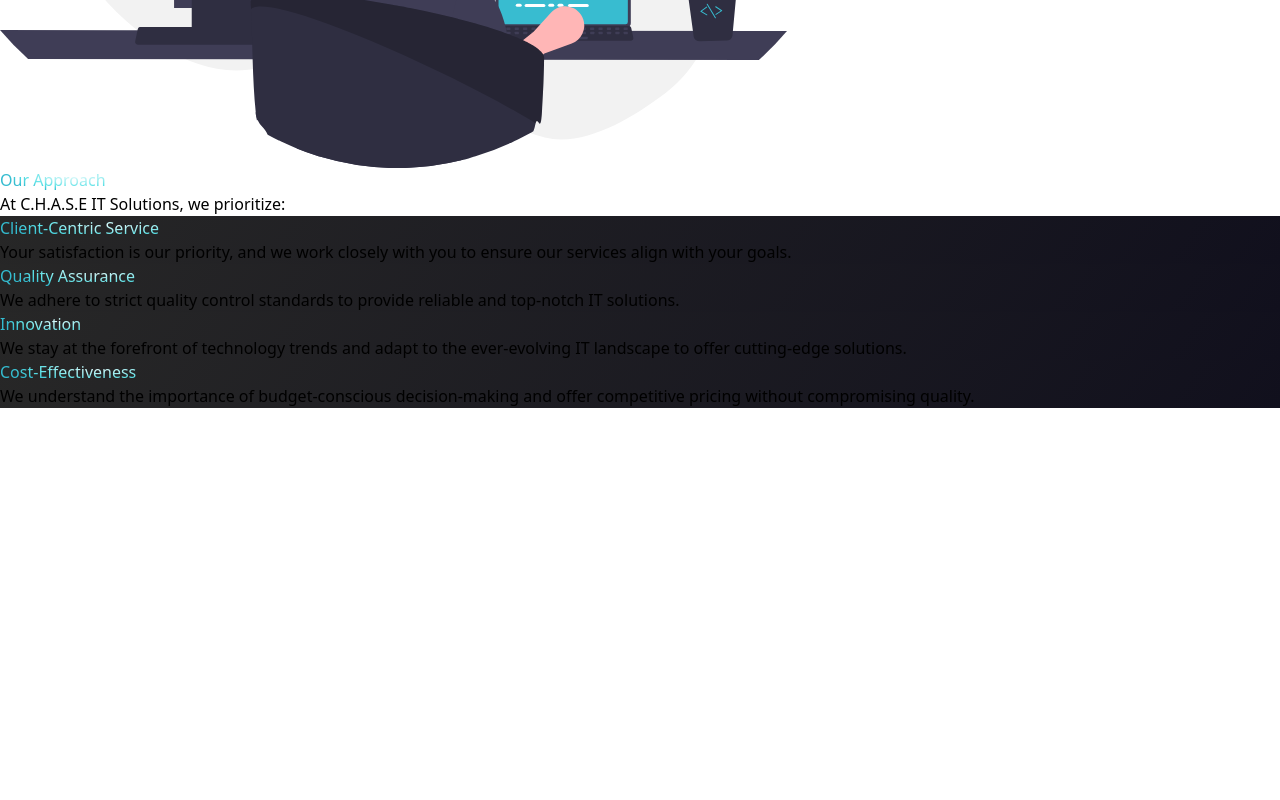
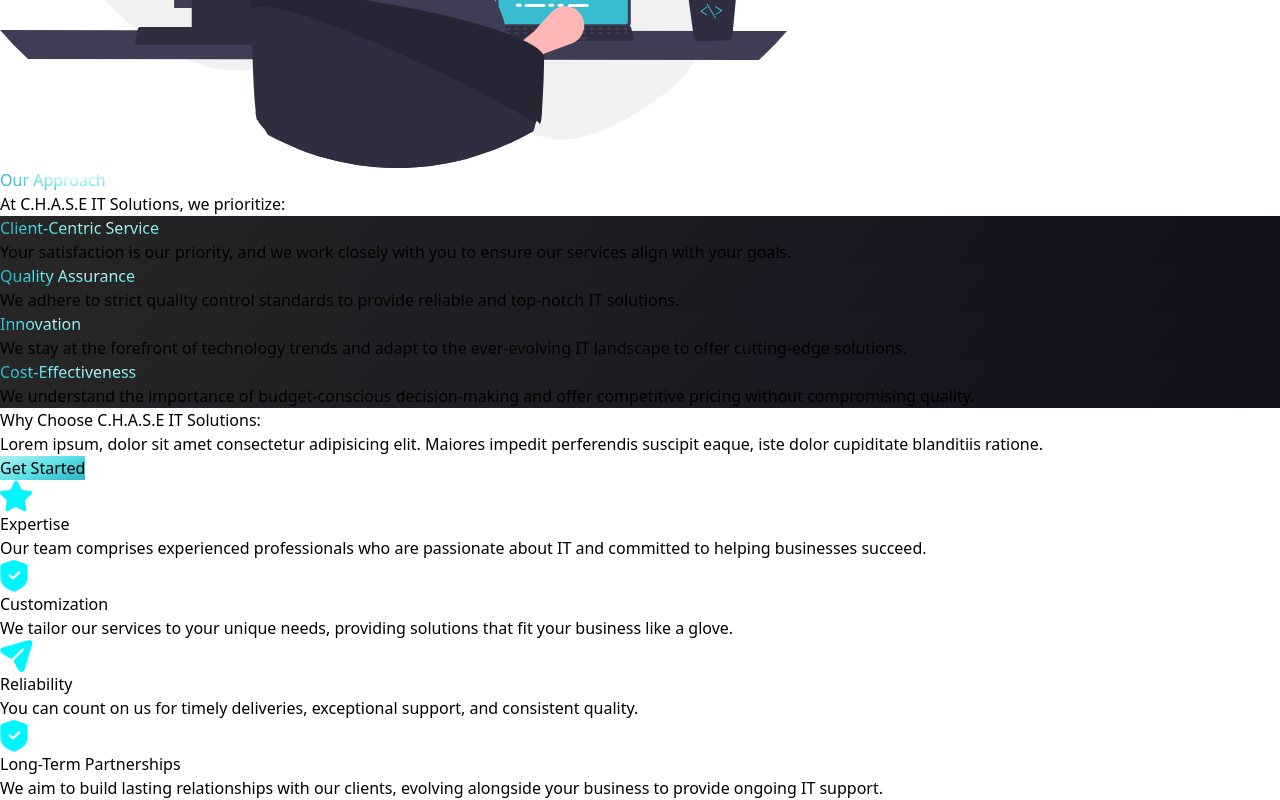
Before and after one commit to DylanLee0918/chase-it-solution-v2, a React (Vite) app: page / in a window 1280 px wide. Shown: the part 3654-4454 px from the top of the page. Before the commit the page ends 4062 px from the top, so only its background shows below. Built offline with nearby package versions, Linux system fonts and the light colour scheme.

Commit message:
Finalized approach section

```diff
--- a/src/Root.tsx
+++ b/src/Root.tsx
@@ -7,6 +7,7 @@
   CompanyOverview,
   Services,
   Approach,
+  WhyChooseUs,
 } from "./core/components";
 import styles from "./style";
 
@@ -33,6 +34,7 @@
             <CompanyOverview />
             <Services />
             <Approach />
+            <WhyChooseUs />
           </div>
         </div>
       </div>
--- a/src/constants/index.ts
+++ b/src/constants/index.ts
@@ -1,4 +1,4 @@
-import { facebook, instagram, linkedin, twitter } from "../assets";
+import { facebook, instagram, linkedin, twitter, send, shield, star,  } from "../assets";
 // import { people01, people02, people03, facebook, instagram, linkedin, twitter, airbnb, binance, coinbase, dropbox, send, shield, star  } from "../assets";
 
 interface navigationLinks {
@@ -29,36 +29,43 @@
   },
 ];
 
-// interface featureData {
-//   id: string;
-//   icon: string;
-//   title: string;
-//   content: string;
-// }
+interface featureData {
+  id: string;
+  icon: string;
+  title: string;
+  content: string;
+}
 
-// export const features: featureData[] = [
-//   {
-//     id: "feature-1",
-//     icon: star,
-//     title: "Rewards",
-//     content:
-//       "The best credit cards offer some tantalizing combinations of promotions and prizes",
-//   },
-//   {
-//     id: "feature-2",
-//     icon: shield,
-//     title: "100% Secured",
-//     content:
-//       "We take proactive steps make sure your information and transactions are secure.",
-//   },
-//   {
-//     id: "feature-3",
-//     icon: send,
-//     title: "Balance Transfer",
-//     content:
-//       "A balance transfer credit card can save you a lot of money in interest charges.",
-//   },
-// ];
+export const features: featureData[] = [
+  {
+    id: "feature-1",
+    icon: star,
+    title: "Expertise",
+    content:
+      "Our team comprises experienced professionals who are passionate about IT and committed to helping businesses succeed.",
+  },
+  {
+    id: "feature-2",
+    icon: shield,
+    title: "Customization",
+    content:
+      "We tailor our services to your unique needs, providing solutions that fit your business like a glove.",
+  },
+  {
+    id: "feature-3",
+    icon: send,
+    title: "Reliability",
+    content:
+      "You can count on us for timely deliveries, exceptional support, and consistent quality.",
+  },
+  {
+    id: "feature-4",
+    icon: shield,
+    title: "Long-Term Partnerships",
+    content:
+      "We aim to build lasting relationships with our clients, evolving alongside your business to provide ongoing IT support.",
+  },
+];
 
 // interface feedbackData {
 //   id: string;
--- a/src/core/components/WhyChooseUs.tsx
+++ b/src/core/components/WhyChooseUs.tsx
@@ -1,9 +1,70 @@
 import React, { FunctionComponent } from "react";
+import styles, { layout } from "../../style";
+import Button from "../../shared/components/Button";
+import { features } from "../../constants";
+
+interface featureProps {
+  icon: string;
+  title: string;
+  content: string;
+  index: number;
+}
+
+const FeatureCard: FunctionComponent<featureProps> = ({
+  icon,
+  title,
+  content,
+  index,
+}) => (
+  <div
+    className={`flex flex-row justify-center items-center p-6 rounded-[20px] ${
+      index !== features.length - 1 ? "mb-6" : "mb-0"
+    } feature-card`}
+  >
+    <div
+      className={`w-[64px] h-[64px] rounded-full ${styles.flexCenter} bg-dimBlue mr-4`}
+    >
+      <img src={icon} alt='star' className='w-[50%] h-[50%] object-contain' />
+    </div>
+    <div className='flex-1 flex flex-col ml-3'>
+      <h4 className='font-poppins font-semibold text-white text-[18px] leading-[23.4px] mb-1'>
+        {title}
+      </h4>
+      <p className='font-poppins font-normal text-dimWhite text-[16px] leading-[24px]'>
+        {content}
+      </p>
+    </div>
+  </div>
+);
 
 const WhyChooseUs: FunctionComponent = () => {
   return (
     <React.Fragment>
-      <div>WhyChooseUs</div>
+      <section className={`${layout.section}`}>
+        <div className={`${layout.sectionInfo}`}>
+          <h2 className={`${styles.heading2}`}>
+            Why Choose C.H.A.S.E IT Solutions:
+          </h2>
+          <p className={`${styles.paragraph} max-w-[470px] mt-5`}>
+            Lorem ipsum, dolor sit amet consectetur adipisicing elit. Maiores
+            impedit perferendis suscipit eaque, iste dolor cupiditate blanditiis
+            ratione.
+          </p>
+
+          <Button styles='mt-10' />
+        </div>
+
+        <div className={`${layout.sectionImg} flex-col`}>
+          {features.map((feature, index) => (
+            <FeatureCard
+              icon={feature.icon}
+              title={feature.title}
+              content={feature.content}
+              index={index}
+            />
+          ))}
+        </div>
+      </section>
     </React.Fragment>
   );
 };
--- /dev/null
+++ b/src/shared/components/Button.tsx
@@ -0,0 +1,20 @@
+import React, { FunctionComponent } from "react";
+
+interface buttonProps {
+  styles: string;
+}
+
+const Button: FunctionComponent<buttonProps> = ({ styles }) => {
+  return (
+    <React.Fragment>
+      <button
+        type='button'
+        className={`py-4 px-6 font-poppins font-medium text-[18px] text-primary bg-blue-gradient rounded-[10px] outline-none ${styles}`}
+      >
+        Get Started
+      </button>
+    </React.Fragment>
+  );
+};
+
+export default Button;
--- a/src/style.ts
+++ b/src/style.ts
@@ -23,7 +23,7 @@
 const styles: cssStyle = {
     boxWidth: "xl:max-w-[1280px] w-full",
 
-    heading2: "font-poppins font-semibold xs:text-[48px] text-[40px] text-white xs:leading-[76.8px] leading-[66.8px] w-full",
+    heading2: "font-poppins font-semibold xs:text-[40px] text-[28px] text-white xs:leading-[76.8px] leading-[42.8px] w-full",
     paragraph: "font-poppins font-normal text-dimWhite text-[18px] leading-[30.8px]",
 
     flexCenter: "flex justify-center items-center",
```
